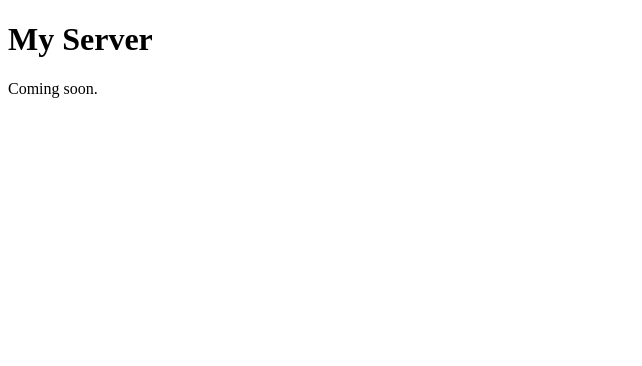
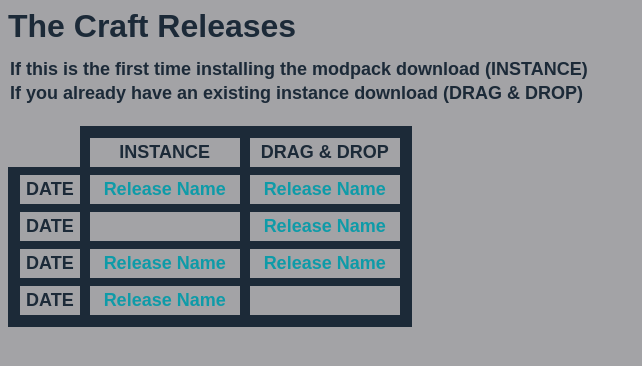
Before and after one commit to ieatcrayons05/thecraftmodded, a plain HTML site: page index.html in a window 1280 px wide. Shown: the whole page, without its empty margins (0-642 px from the left). Drawn offline with Linux system fonts and the light colour scheme.

Commit message:
Update index.html

```diff
--- a/index.html
+++ b/index.html
@@ -1,12 +1,116 @@
 <!DOCTYPE html>
-<html>
+<html lang="en">
 <head>
   <meta charset="utf-8">
   <meta name="viewport" content="width=device-width, initial-scale=1">
-  <title>My Server</title>
+  <title>The Craft Releases</title>
+  <style>
+    /* ===== Design tokens: change colors and sizes here ===== */
+    :root {
+      --bg:        #A3A3A6;  /* page background + table cells */
+      --navy:      #1C2A38;  /* title, text, table frame */
+      --link:      #0E9BA8;  /* download links */
+      --link-hover:#0A7580;  /* download links on hover */
+
+      --font: Arial, Helvetica, sans-serif;
+      --title-size: 32px;
+      --text-size:  18px;
+      --cell-size:  18px;
+    }
+
+    * { box-sizing: border-box; }
+
+    body {
+      margin: 0;
+      padding: 8px 8px 24px;
+      background: var(--bg);
+      color: var(--navy);
+      font-family: var(--font);
+      font-weight: 700;
+    }
+
+    h1 {
+      margin: 0 0 12px;
+      font-size: var(--title-size);
+      font-weight: 700;
+    }
+
+    .intro {
+      margin: 0 0 20px 2px;
+      font-size: var(--text-size);
+      line-height: 1.35;
+    }
+
+    /* ===== Releases table ===== */
+    .releases {
+      display: inline-grid;
+      grid-template-columns: auto auto auto;
+      grid-auto-rows: auto;
+      gap: 8px 10px;            /* row gap, column gap */
+      padding: 12px;
+      background: var(--navy);
+    }
+
+    .releases > * {
+      background: var(--bg);
+      font-size: var(--cell-size);
+      padding: 4px 6px;
+    }
+
+    /* Column headings (INSTANCE / DRAG & DROP) */
+    .heading {
+      color: var(--navy);
+      text-align: center;
+      text-transform: uppercase;
+    }
+
+    /* Empty top-left corner: covers the frame so the heading row looks notched */
+    .corner {
+      margin: -12px 0 0 -12px;  /* match .releases padding */
+    }
+
+    .date {
+      text-transform: uppercase;
+      min-width: 58px;
+      color: var(--navy);
+      text-align: center;
+    }
+
+    .download {
+      display: block;
+      min-width: 150px;
+      color: var(--link);
+      text-decoration: none;
+      text-align: center;
+    }
+    .download:hover { color: var(--link-hover); text-decoration: underline; }
+
+    /* Blank cell (no file for that release) */
+    .blank { min-width: 150px; }
+  </style>
 </head>
 <body>
-  <h1>My Server</h1>
-  <p>Coming soon.</p>
+
+  <h1>The Craft Releases</h1>
+
+  <p class="intro">
+    If this is the first time installing the modpack download (INSTANCE)<br>
+    If you already have an existing instance download (DRAG &amp; DROP)
+  </p>
+
+  <div class="releases" id="releases">
+    <!-- Column headings (don't edit) -->
+    <span class="corner"></span>  <span class="heading">INSTANCE</span>  <span class="heading">DRAG &amp; DROP</span>
+
+    <!-- ===== RELEASES: one line per release, newest on top =====
+         Each line needs exactly 3 cells: date, instance, drag & drop.
+         No file for a column? Use  <span class="blank"></span>  instead of the link. -->
+    <span class="date">DATE</span>  <a class="download" href="#">Release Name</a>  <a class="download" href="#">Release Name</a>
+    <span class="date">DATE</span>  <span class="blank"></span>                  <a class="download" href="#">Release Name</a>
+    <span class="date">DATE</span>  <a class="download" href="#">Release Name</a>  <a class="download" href="#">Release Name</a>
+    <span class="date">DATE</span>  <a class="download" href="#">Release Name</a>  <span class="blank"></span>
+    <!-- ===== END RELEASES ===== -->
+  </div>
+
 </body>
 </html>
```
